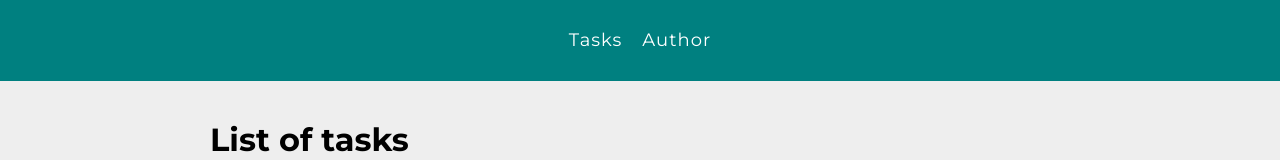
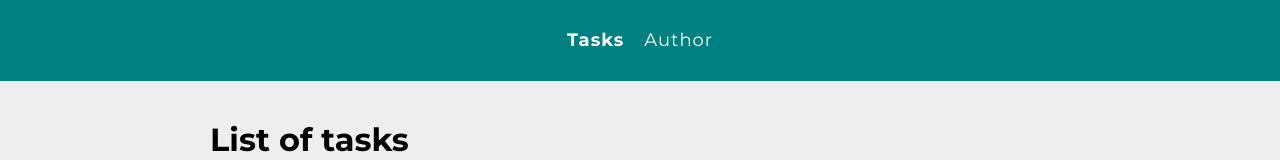
Before and after one commit to SzymonRojek/to-do-list-react, a React (Create React App) app: page /author#/tasks in a window 1280 px wide. Shown: the top 160 px of the page. Built offline with nearby package versions, Linux system fonts and the light colour scheme.

Commit message:
rename path zadania to tasks

```diff
--- a/src/Navigation/index.js
+++ b/src/Navigation/index.js
@@ -4,7 +4,7 @@ export const Navigation = () => (
   <nav>
     <List>
       <Item left>
-        <StyledNavLink to="/zadania">Tasks</StyledNavLink>
+        <StyledNavLink to="/tasks">Tasks</StyledNavLink>
       </Item>
       <Item right>
         <StyledNavLink to="/author">Author</StyledNavLink>
```
